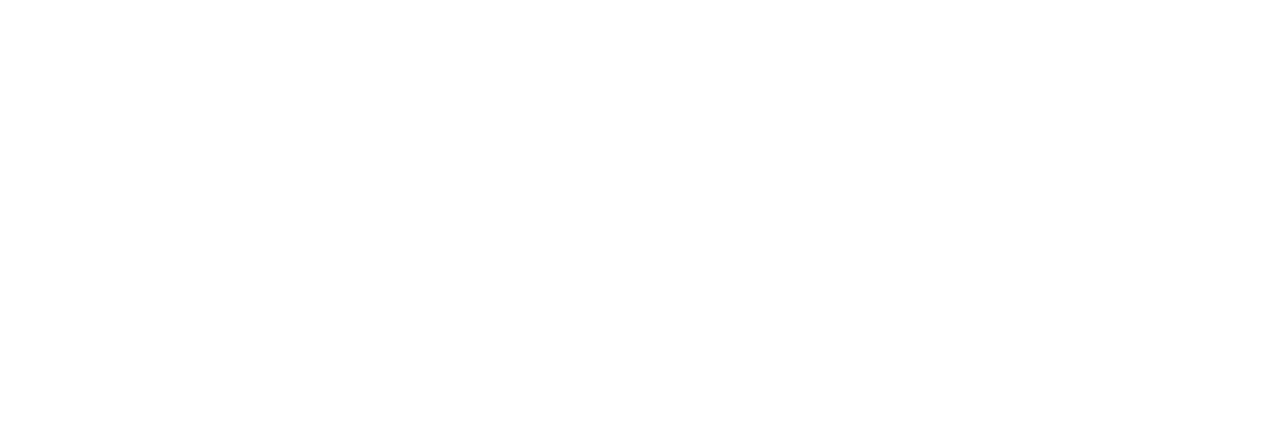
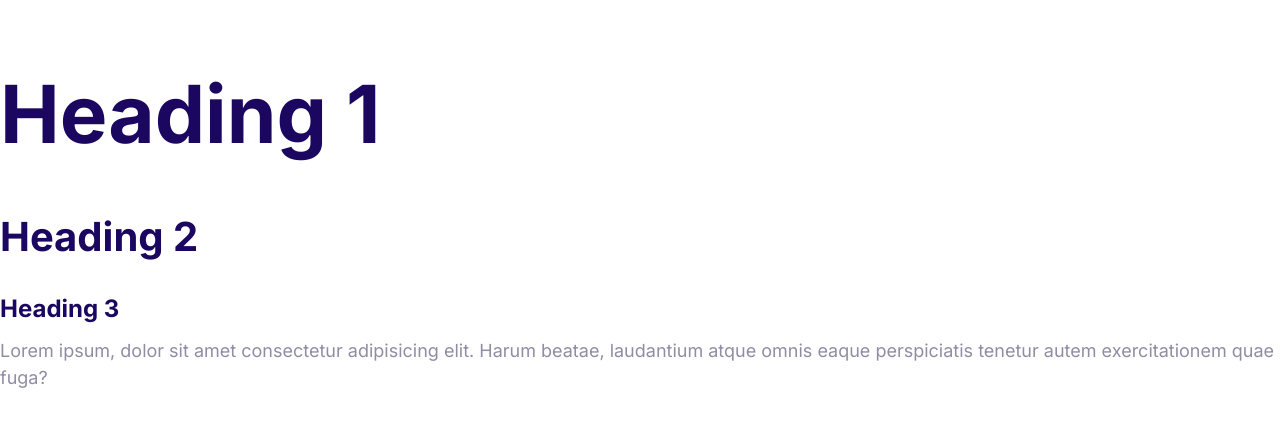
Before and after one commit to nsf-developer/moshify, a plain HTML site: page index.html in a window 1280 px wide. Drawn offline with Linux system fonts and the light colour scheme.

Commit message:
Define the styles for the fonts.

```diff
--- a/css/styles.css
+++ b/css/styles.css
@@ -5,3 +5,56 @@
   --color-headings: #1b0760;
   --color-body: #918ca4;
 }
+
+html {
+  /* 62.5% of 16px = 10px */
+  font-size: 62.5%;
+}
+
+body {
+  font-family: Inter, Arial, Helvetica, sans-serif;
+  font-size: 2.4rem;
+  line-height: 1.5;
+  color: var(--color-body);
+}
+
+h1,
+h2,
+h3 {
+  color: var(--color-headings);
+  margin-bottom: 1rem;
+}
+
+h1 {
+  font-size: 7rem;
+}
+
+h2 {
+  font-size: 4rem;
+}
+
+h3 {
+  font-size: 3rem;
+}
+
+p {
+  margin-top: 0;
+}
+
+@media screen and (min-width: 1024px) {
+  body {
+    font-size: 1.8rem;
+  }
+
+  h1 {
+    font-size: 8rem;
+  }
+
+  h2 {
+    font-size: 4rem;
+  }
+
+  h3 {
+    font-size: 2.4rem;
+  }
+}
--- a/index.html
+++ b/index.html
@@ -5,8 +5,23 @@
     <meta http-equiv="X-UA-Compatible" content="IE=edge" />
     <meta name="viewport" content="width=device-width, initial-scale=1.0" />
     <title>Document</title>
+    <link rel="preconnect" href="https://fonts.googleapis.com" />
+    <link rel="preconnect" href="https://fonts.gstatic.com" crossorigin />
+    <link
+      href="https://fonts.googleapis.com/css2?family=Inter:wght@400;700&display=swap"
+      rel="stylesheet"
+    />
     <link rel="stylesheet" href="css/normalize.css" />
     <link rel="stylesheet" href="css/styles.css" />
   </head>
-  <body></body>
+  <body>
+    <h1>Heading 1</h1>
+    <h2>Heading 2</h2>
+    <h3>Heading 3</h3>
+    <p>
+      Lorem ipsum, dolor sit amet consectetur adipisicing elit. Harum beatae,
+      laudantium atque omnis eaque perspiciatis tenetur autem exercitationem
+      quae fuga?
+    </p>
+  </body>
 </html>
```
